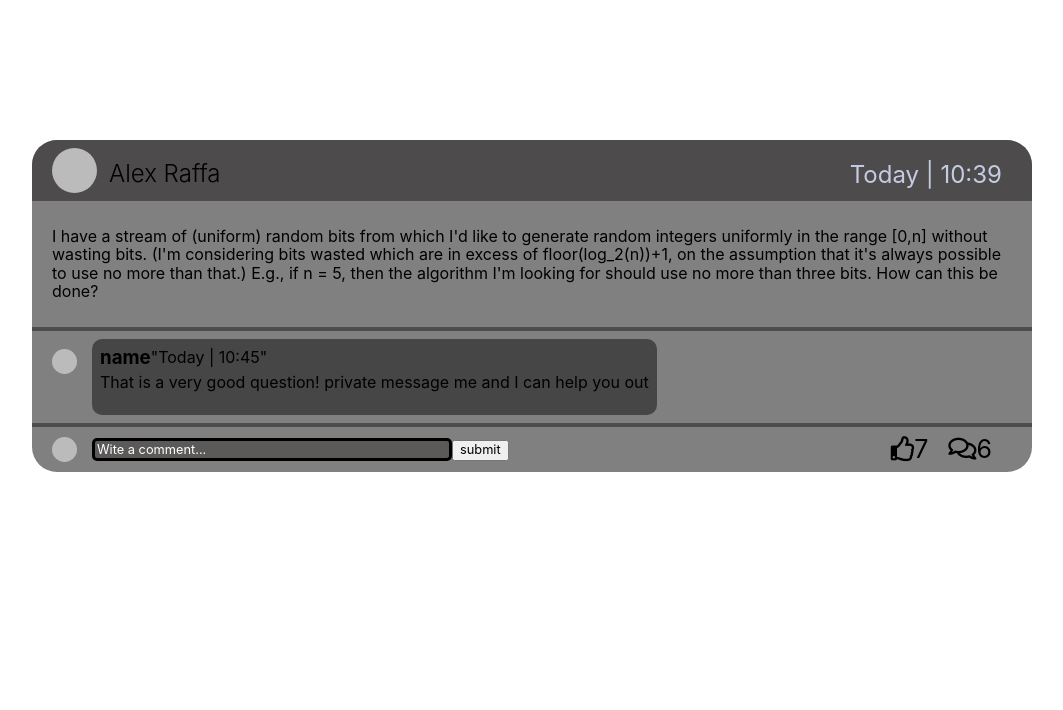
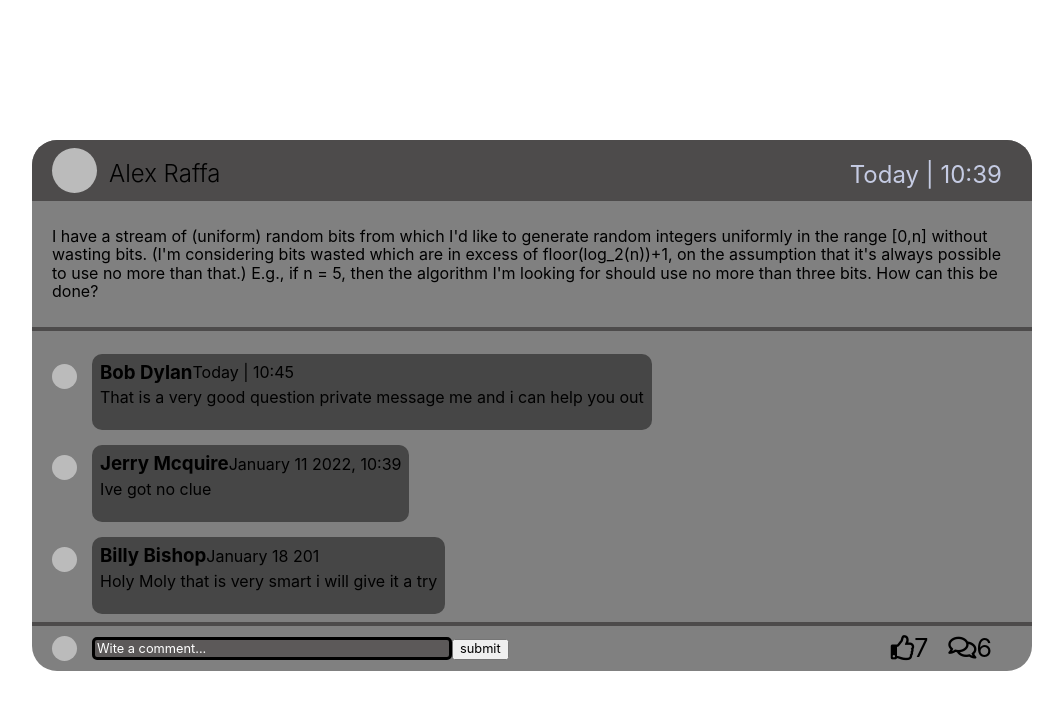
Before and after one commit to Dev-s-Den/Devs-Den, a React (Create React App) app in the folder Client/devs-den/: page / in a window 1280 px wide. Shown: the top 710 px of the page, without its empty margins (108-1171 px from the left). Built offline with nearby package versions, Linux system fonts and the light colour scheme.

Commit message:
add state for comments and comment input

```diff
--- a/Client/devs-den/src/Post.jsx
+++ b/Client/devs-den/src/Post.jsx
@@ -1,6 +1,7 @@
 import React, { useState } from "react"
 
 import "./Post.scss"
+import Comment from "./Comment.jsx"
 
 export default function Post() {
 
@@ -10,54 +11,55 @@ export default function Post() {
     content: "I have a stream of (uniform) random bits from which I'd like to generate random integers uniformly in the range [0,n] without wasting bits. (I'm considering bits wasted which are in excess of floor(log_2(n))+1, on the assumption that it's always possible to use no more than that.) E.g., if n = 5, then the algorithm I'm looking for should use no more than three bits. How can this be done?"
   }
 
-  const comments = [{ avatar: "blank", name: "Bob Dylan", time: "Today | 10:45", content: "That is a very good question private message me and i can help you out" }, { avatar: "blank", name: "Jerry Mcquire", time: " January 11 2022, 10:39", content: "Ive got no clue" }, { avatar: "blank", name: "Billy Bishop", time: " January 18 201", content: "Holy Moly that is very smart i will give it a try" }]
 
-  const [showComment, setShowComment] = useState(true)
+  const [comments, setComments] = useState([{ id: 1, avatar: "blank", name: "Bob Dylan", time: "Today | 10:45", content: "That is a very good question private message me and i can help you out" }, { id: 2, avatar: "blank", name: "Jerry Mcquire", time: " January 11 2022, 10:39", content: "Ive got no clue" }, { id:3, avatar: "blank", name: "Billy Bishop", time: " January 18 201", content: "Holy Moly that is very smart i will give it a try" }])
 
-  const switchCommentShow = () => setShowComment(showComment ? false : true)
+
+  const [showComments, setShowComments] = useState(true)
+  const switchCommentShow = () => setShowComments(showComments ? false : true)
+
+  const [comment, setComment] = useState("")
+  const submitComment = () => {
+    setComments((prev) => [...prev, {id:4, avatar: "blank", name: "CURRENT USER", time: "9:55", content: comment }])
+    setComment("")
+  }
 
   return (
     <div className="post">
 
       <header className="post--header">
-
         <div className="post--header--left">
           <span className="post--avatar"></span>
-          {/* <img className="post--avatar" src={tweet.avatar}></img> */}
           <h2 className="post--name">{post.name}</h2>
         </div>
-
         <div className="post--header--left">
           <small className="post--Time">{post.time}</small>
         </div>
-
       </header>
 
       <div className="post--body">
         <p>{post.content}</p>
       </div>
 
-      <div className="post--comments">
-        <article className="comment">
-        <span className="comment--user--avatar"></span>
-          <div className="comment--body">
-            <header className="comment--header">
-              <h3 className="comment--name">name</h3>
-              <span className="comment--time">"Today | 10:45"</span>
-            </header>
-            <p className="comment--text">That is a very good question! private message me and I can help you out</p>
-          </div>
-
-
-        </article>
-      </div>
+      {(showComments) && <div className="post--comments">
+        {comments.map(function (comment) {
+          return <Comment key= {comment.id} {...comment} />;
+        })}
+      </div>}
 
       <footer className="post--footer">
 
         <div className="post--footer--left" >
           <span className="post--user--avatar"></span>
-          <form>
-            <input type="text" placeholder="Wite a comment..." />
+          <form
+            onSubmit={(event) => {
+              event.preventDefault()
+              submitComment()}}>
+            <input
+              type="text"
+              placeholder="Wite a comment..."
+              onChange={event => setComment(event.target.value)}
+              value={comment}/>
             <button type="submit">submit</button>
           </form>
         </div>
--- a/Client/devs-den/src/Post.scss
+++ b/Client/devs-den/src/Post.scss
@@ -94,48 +94,3 @@
 .post--comments{
   border-top: 4px solid rgb(77, 75, 75);
 }
-
-// TESTING FOR COMMENTS
-
-.comment {
-  display: flex;
-  align-items: center;
-
-}
-
-.comment--user--avatar{
-  align-self: flex-start;
-  height: 25px;
-  width: 25px;
-  background-color: #bbb;
-  border-radius: 50%;
-  display: inline-block;
-  margin-right: 15px;
-  margin-top: 10px;
-}
-
-.comment--body{
-  display:flex;
-  flex-direction: column;
-  background-color: rgb(70, 70, 70);
-  align-items: flex-start;
-  padding:8px;
-  border-radius: 10px;
-  h3 {
-    margin:0;
-  }
-  p {
-    margin-top: 5px;
-  }
-
-}
-
-.post--comments{
-  padding: 8px 20px
-}
-
-.comment--header {
-  display:flex;
-  justify-content: space-between;
-  align-items: center;
-}
```
